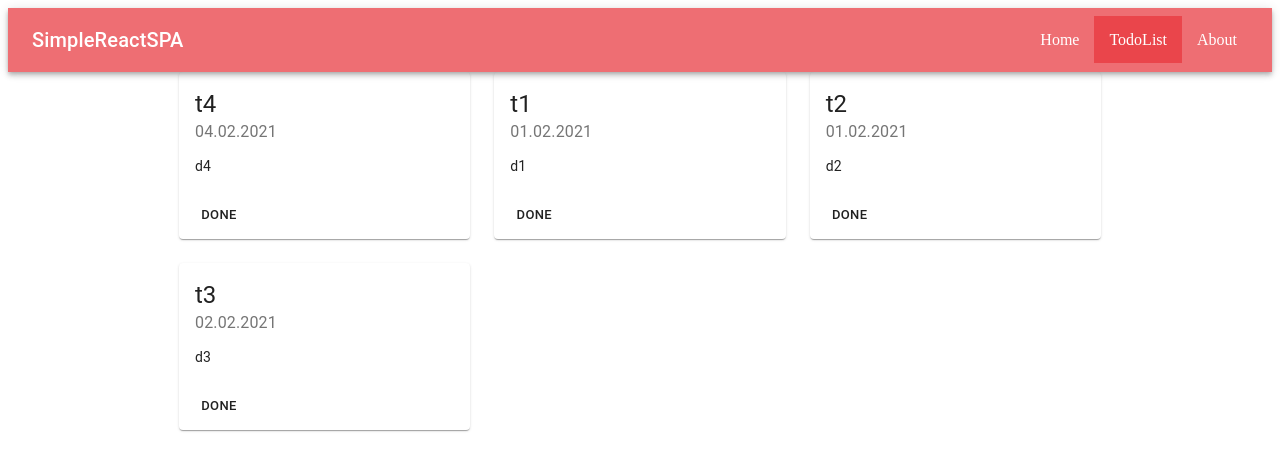
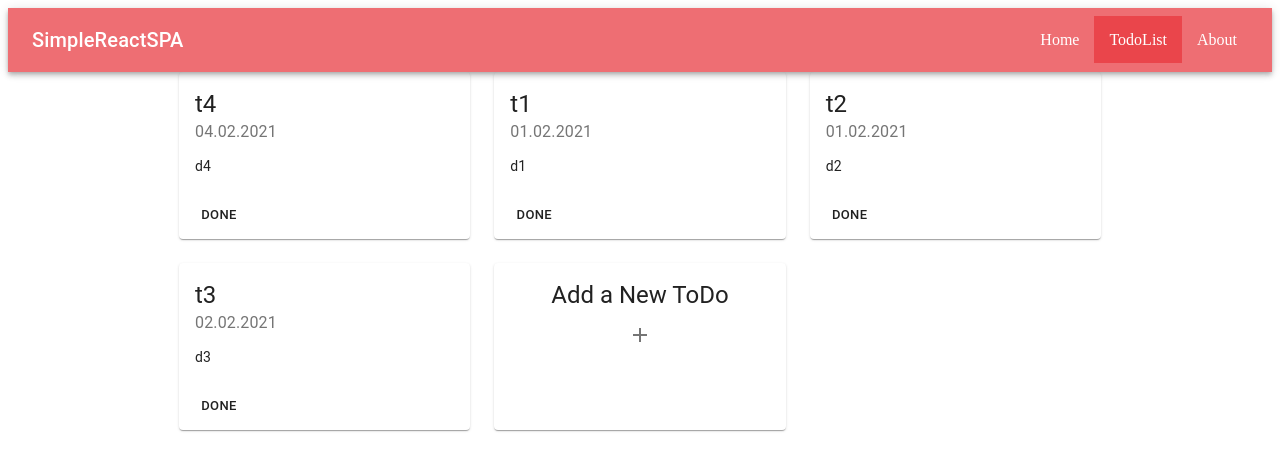
Before and after one commit to YuriiTrofimenko/demo-js-react-dom-simple-2020, a React (Create React App) app: page /todo-list in a window 1280 px wide. Shown: the top 470 px of the page. Built offline with nearby package versions, Linux system fonts and the light colour scheme.

Commit message:
'Add a New ToDo' card

```diff
--- a/src/components/pages/StyledTodoList.tsx
+++ b/src/components/pages/StyledTodoList.tsx
@@ -1,6 +1,7 @@
 // import classes from '*.module.css'
 import { WithStyles, withStyles, Theme, createStyles } from "@material-ui/core/styles"
-import { Card, CardContent, Typography, CardActions, Button, Grid } from '@material-ui/core'
+import { Card, CardContent, Typography, CardActions, Button, Grid, IconButton } from '@material-ui/core'
+import AddIcon from '@material-ui/icons/Add'
 import {inject, observer} from 'mobx-react'
 import React, { Component } from 'react'
 import TodoItemModel from '../../models/TodoItemModel'
@@ -14,8 +15,14 @@ interface IState {
 }
 
 const styles = (theme: Theme) => createStyles({
-  root: {
+  card: {
     minWidth: 275,
+    minHeight: 167
+  },
+  cardContent: {
+    minWidth: 275,
+    minHeight: 167,
+    textAlign: 'center'
   },
   bullet: {
     display: 'inline-block',
@@ -46,7 +53,7 @@ class StyledTodoList extends Component<IProps, IState> {
       {
         todoList.map((todoItem, idx) => (
             <Grid item key={idx} xs={12} sm={6} lg={4} xl={3}>
-              <Card className={classes.root}>
+              <Card className={classes.card}>
                 <CardContent>
                   <Typography variant="h5" component="h2">
                     {todoItem.title}
@@ -65,6 +72,18 @@ class StyledTodoList extends Component<IProps, IState> {
             </Grid>
         ))
       }
+      <Grid item xs={12} sm={6} lg={4} xl={3}>
+        <Card className={classes.cardContent}>
+          <CardContent>
+            <Typography variant="h5" component="h2">
+              Add a New ToDo
+            </Typography>
+            <IconButton href=''>
+                <AddIcon/>
+            </IconButton>
+          </CardContent>
+        </Card>
+      </Grid>
     </Grid>
   }
 }
```
Also changed, not shown: 1 other file (tests, documents, lock files or other folders).
